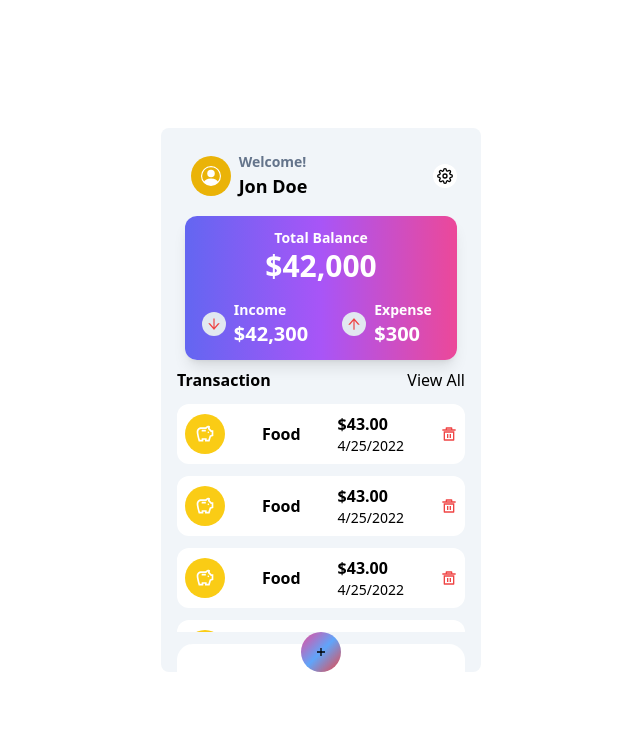
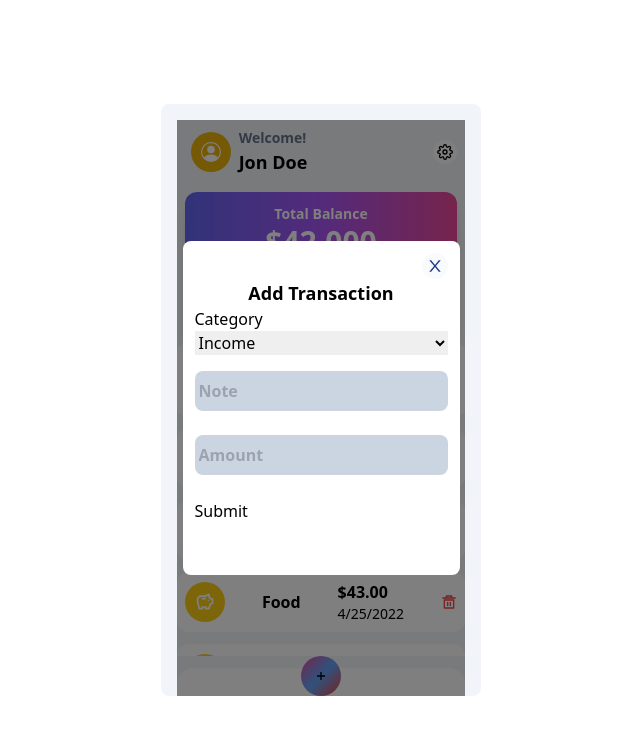
Before and after one commit to Tonnykithui/ExpenseTracker, a React (Create React App) app: page / in a window 1280 px wide. Shown: the top 734 px of the page, without its empty margins (319-959 px from the left). Built offline with nearby package versions, Linux system fonts and the light colour scheme.

Commit message:
Adding AddTransaction component

```diff
--- a/src/components/AppWrap/AppW.jsx
+++ b/src/components/AppWrap/AppW.jsx
@@ -1,6 +1,7 @@
 import React from 'react'
 import Card from '../Card/Card'
 import Foot from '../Footer/Foot'
+import Ntransaction from '../NewTransaction/Ntransaction'
 import Transaction from '../Transaction/Transaction'
 import Welcome from '../Welcome/Welcome'
 
@@ -12,6 +13,7 @@ const AppW = () => {
             <Card />
             <Transaction />
             <Foot />
+            <Ntransaction />
         </div>
     </div>
   )
--- /dev/null
+++ b/src/components/NewTransaction/Ntransaction.jsx
@@ -0,0 +1,21 @@
+import React from 'react'
+import TrFrom from './TrFrom'
+import { AiOutlineClose } from "react-icons/ai";
+
+const Ntransaction = () => {
+  return (
+    <div className='Ntransaction-wrap'>
+        <div className="transaction">
+            <div className='close'>
+                <div className="close-btn">
+                <AiOutlineClose />
+                </div>
+            </div>
+            <h2>Add Transaction</h2>
+            <TrFrom />
+        </div>
+    </div>
+  )
+}
+
+export default Ntransaction
--- /dev/null
+++ b/src/components/NewTransaction/TrFrom.jsx
@@ -0,0 +1,26 @@
+import React from 'react'
+
+const TrFrom = () => {
+  return (
+    <form >
+        <div className='form-control'>
+            <label>Category</label>
+            <select name="" id="">
+                <option value="">Income</option>
+                <option value="">Expense</option>
+            </select>
+        </div>
+        <div className='form-control'>
+            <input type="text" placeholder='Note' />
+        </div>
+        <div className='form-control'>
+            <input type="number" placeholder='Amount' />
+        </div>
+        <div className='form-control'>
+            <button className='btn'>Submit</button>
+        </div>
+    </form>
+  )
+}
+
+export default TrFrom
--- a/src/index.css
+++ b/src/index.css
@@ -12,7 +12,7 @@
 }
 
 .app-contents{
-    @apply flex flex-col;
+    @apply flex flex-col relative;
 }
 
 /*    SETTINGS   */
@@ -162,6 +162,70 @@
 }
 
 
+/***   Ntransaction-wrap   ***/
+.Ntransaction-wrap{
+    @apply absolute inset-0 bg-black bg-opacity-50 h-full flex flex-row
+    justify-center items-center;
+}
+
+.transaction{
+    @apply bg-white p-3 flex flex-col rounded-lg;
+}
+
+.close{
+    @apply flex flex-row justify-end;
+}
+
+.close-btn{
+    @apply p-1 rounded-full bg-slate-50 text-blue-900 text-lg font-semibold;
+}
+.close-btn:hover{
+    @apply bg-slate-300 text-red-900 scale-105;
+}
+
+.transaction h2{
+    @apply text-center font-semibold text-lg;
+}
+
+.form-control{
+    @apply h-16;
+}
+
+.form-control label{
+    @apply block ;
+}
+
+.form-control input{
+    @apply w-full h-10 bg-slate-300 text-white font-semibold rounded-lg p-1;
+}
+
+.form-control select{
+    @apply w-full;
+}
+
+
+
+
+
+
+
+
+
+/* form{
+    @apply  ;
+} */
+
+
+
+
+
+
+
+
+
+
+
+
 
 /* .box-cont{
     @apply pb-14;
```
